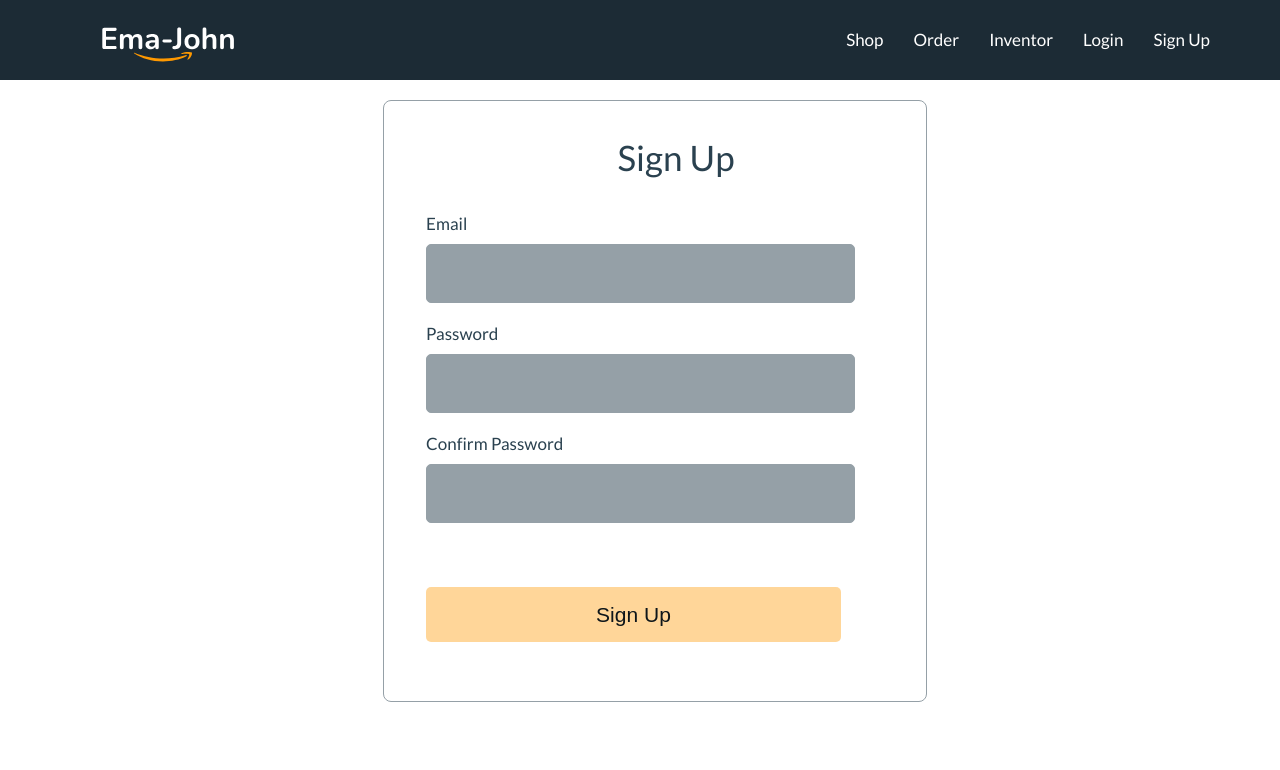
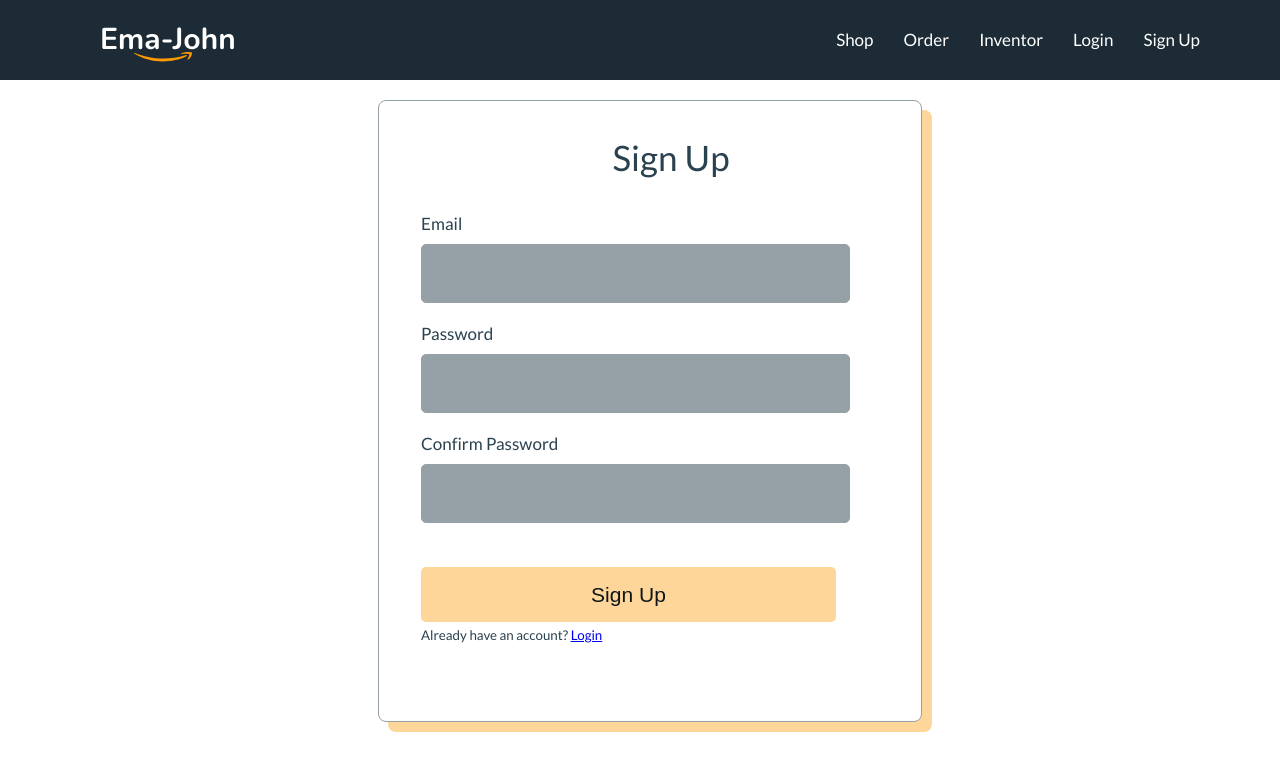
Before and after one commit to MAINULIS/ema-john-simple, a React (Vite) app: page /signUp in a window 1280 px wide. Shown: the top 770 px of the page. Built offline with nearby package versions, Linux system fonts and the light colour scheme.

Commit message:
Context api created and signUp with email & password done

```diff
--- a/src/component/Header/Header.css
+++ b/src/component/Header/Header.css
@@ -1,6 +1,6 @@
 .header {
     height: 80px;
-    width: 1110px;
+    width: 1100px;
     background-color: #1C2B35;
     display: flex;
     justify-content: space-between;
--- a/src/component/Header/Header.jsx
+++ b/src/component/Header/Header.jsx
@@ -1,9 +1,11 @@
-import React from 'react';
+import React, { useContext } from 'react';
 import './Header.css';
 import logo from '../../images/Logo.svg'
 import { Link } from 'react-router-dom';
+import { AuthContext } from '../providers/AuthProvider';
 
 const Header = () => {
+    const {user} = useContext(AuthContext);
     return (
         <nav className='header'>
             <img src={logo} alt="" />
@@ -13,6 +15,7 @@ const Header = () => {
                 <Link to="/inventory">Inventor</Link>
                 <Link to="/login">Login</Link>
                 <Link to="/signUp">Sign Up</Link>
+                {user && <span> Welcome {user.displayName}</span>}
             </div>
         </nav>
     );
--- a/src/component/Login/Login.css
+++ b/src/component/Login/Login.css
@@ -1,12 +1,13 @@
 .form-container {
     width: 500px;
-    height: 600px;
+    height: 620px;
     margin: 20px auto;
     color: #2A414F;
     border-radius: 8px;
     border: 1px solid #95A0A7;
     background: #FFF;
     padding-left: 42px;
+    box-shadow: 10px 10px rgba(255, 153, 0, 0.40);
 }
 
 .form-title {
@@ -41,7 +42,7 @@
     border-radius: 5px;
     border: 1px solid #95A0A7;
     background-color: #95A0A7;
-    font-size: 1.5rem;
+    font-size: 1.3rem;
     padding-left: 10px;
 }
 
@@ -56,8 +57,8 @@
     margin-top: 44px;
     font-size: 21px;
     font-weight: 400;
-    line-height: normal;
     letter-spacing: 0.032px;
+    display: block;
 }
 
 .btn-submit:hover {
--- a/src/component/Login/Login.jsx
+++ b/src/component/Login/Login.jsx
@@ -1,5 +1,6 @@
 import React from 'react';
 import './Login.css'
+import { Link } from 'react-router-dom';
 
 const Login = () => {
     return (
@@ -15,8 +16,8 @@ const Login = () => {
                     <input type="password" name="password" id="password" required />
                 </div>
                 <input className='btn-submit' type="submit" value="Login" />
-
             </form>
+            <p><small>New to Ema-Jhon? <Link to="/signUp">Create New Account</Link></small></p>
         </div>
     );
 };
--- a/src/component/SignUp/SignUp.css
+++ b/src/component/SignUp/SignUp.css
@@ -0,0 +1,7 @@
+.text-error{
+ color: rgba(255, 30, 0, 0.685);
+}
+
+.text-success{
+  color: rgba(0, 128, 0, 0.87);
+}
--- a/src/component/SignUp/SignUp.jsx
+++ b/src/component/SignUp/SignUp.jsx
@@ -1,11 +1,50 @@
-import React from 'react';
+import React, { useContext, useState } from 'react';
 import './SignUp.css'
+import { Link } from 'react-router-dom';
+import { AuthContext } from '../providers/AuthProvider';
 
 const SignUp = () => {
+    const {createUser} = useContext(AuthContext);
+
+    const [error, setError] = useState('');
+    const[success, setSuccess] = useState('');
+
+    const handleSignUp =event =>{
+        event.preventDefault();
+        setError('');
+        setSuccess('');
+        const form = event.target;
+        const email = form.email.value;
+        const password = form.password.value;
+        const confirm = form.confirm.value;
+        console.log(email, password, confirm);
+
+        createUser(email, password)
+        .then(result =>{
+            const newUser = result.user;
+            console.log(newUser)
+            event.target.reset();
+            setSuccess("User has been successfully sign up");
+            setError("");
+        })
+        .catch(error =>{
+            setError(error.message);
+        })
+
+        if( password !== confirm){
+            setError('Your password did not match.please try again');
+            return;
+        }
+       else if(password.length <6){
+            setError('Password should be at least 6 characters');
+            return;
+        }
+
+    }
     return (
         <div className='form-container'>
             <h3 className='form-title'>Sign Up</h3>
-            <form>
+            <form onSubmit={handleSignUp}>
                 <div className="form-control">
                     <label htmlFor="email">Email</label>
                     <input type="email" name="email" id="email" required />
@@ -15,12 +54,15 @@ const SignUp = () => {
                     <input type="password" name="password" id="password" required />
                 </div>
                 <div className="form-control">
-                    <label htmlFor="password">Confirm Password</label>
-                    <input type="password" name="confirm" id="password" required />
+                    <label htmlFor="confirm">Confirm Password</label>
+                    <input type="password" name="confirm" id="confirm-password" required />
                 </div>
+                <span className='text-error'>{error}</span>
+                 <span className='text-success'>{success}</span>
                 <input className='btn-submit' type="submit" value="Sign Up" />
+            </form>
+                <span><small>Already have an account? <Link to="/login">Login</Link></small></span>
 
-            </form>
         </div>
     );
 };
--- /dev/null
+++ b/src/component/providers/AuthProvider.jsx
@@ -0,0 +1,30 @@
+import React, { createContext, useState } from 'react';
+import { GoogleAuthProvider, createUserWithEmailAndPassword, getAuth } from "firebase/auth";
+import app from '../../firebase/firebase.config';
+
+
+// firebase
+const auth = getAuth(app);
+const googleProvider = new GoogleAuthProvider();
+export const AuthContext = createContext(null);
+
+const AuthProvider = ({children}) => {
+    const [user, setUser] = useState(null);
+
+    // 1. Sign Up
+    const createUser = (email, password)=>{
+        return createUserWithEmailAndPassword(auth,email,password);
+    }
+
+    const authInfo = {
+        user,
+        createUser,
+    }
+    return (
+        <AuthContext.Provider value={authInfo}>
+            {children}
+        </AuthContext.Provider>
+    );
+};
+
+export default AuthProvider;
--- a/src/main.jsx
+++ b/src/main.jsx
@@ -12,6 +12,7 @@ import Login from './component/Login/Login.jsx'
 import CartProductsLoader from './Loaders/CartProductsLoader.js'
 import CheckOut from './component/CheckOut/CheckOut'
 import SignUp from './component/SignUp/SignUp'
+import AuthProvider from './component/providers/AuthProvider'
 
 const router = createBrowserRouter([
   {
@@ -50,6 +51,8 @@ const router = createBrowserRouter([
 
 ReactDOM.createRoot(document.getElementById('root')).render(
   <React.StrictMode>
+    <AuthProvider>
     <RouterProvider router={router}></RouterProvider>
+    </AuthProvider>
   </React.StrictMode>,
 )
```
Also changed, not shown: src/__steps__.js (+8 -0 lines).
